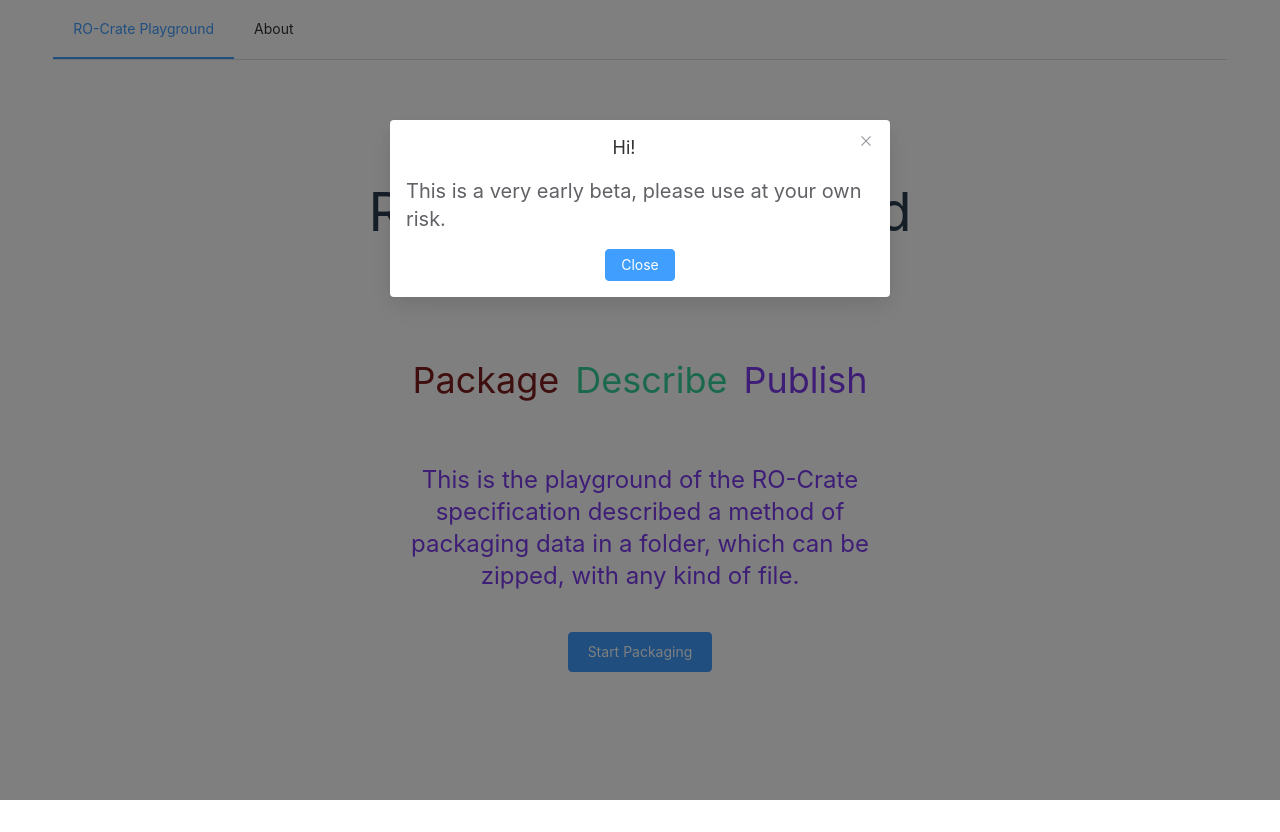
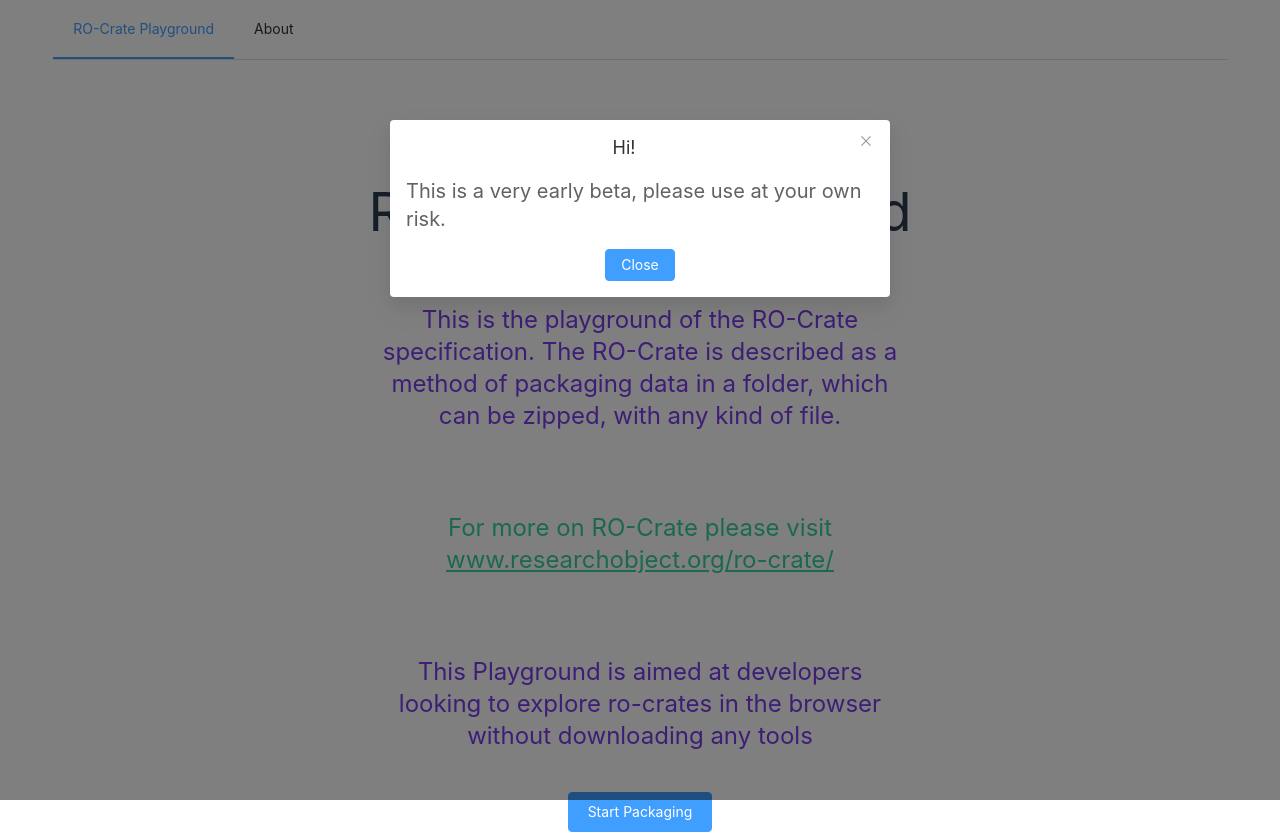
Before and after one commit to Language-Research-Technology/ro-crate-playground, a Vue app in the folder ui/: page / in a window 1280 px wide. Before the commit the page ends 800 px from the top, so only its background shows below. Built offline with nearby package versions, Linux system fonts and the light colour scheme; no server answers.

Commit message:
minor updates

```diff
--- a/ui/src/components/Upload.vue
+++ b/ui/src/components/Upload.vue
@@ -14,7 +14,7 @@
     </div>
     <template #tip>
       <div class="el-upload__tip">
-        json/jsonld files
+        json/jsonld files with a size less than 100MB.
       </div>
     </template>
   </el-upload>
--- a/ui/src/views/ExplorerView.vue
+++ b/ui/src/views/ExplorerView.vue
@@ -2,8 +2,8 @@
 import {
   Document,
   Menu as IconMenu,
-  Location,
-  Setting,
+  Help,
+  CopyDocument,
   HomeFilled,
   Box, Files,
   CloseBold
@@ -24,6 +24,7 @@ import JsonEditorVue from 'json-editor-vue'
 import {useStore} from "@/stores/store.js";
 import rocratelogo from '@/assets/ro-crate-logo.png';
 import {ElMessage, ElMessageBox} from 'element-plus'
+import HelpView from "@/views/HelpView.vue";
 
 
 const store = useStore();
@@ -231,25 +232,18 @@ const fileUploaded = async (data) => {
         </el-menu-item>
         <el-menu-item index="examples">
           <template #title>
-            <el-icon>
-              <setting/>
-            </el-icon>
+            <el-icon><CopyDocument /></el-icon>
             <span>Examples</span>
           </template>
         </el-menu-item>
-        <el-sub-menu index="3">
+        <el-menu-item index="help">
           <template #title>
             <el-icon>
-              <setting/>
+              <help/>
             </el-icon>
             <span>Help</span>
           </template>
-          <el-menu-item index="3-1" @click="drawer = true">
-            Help 1
-          </el-menu-item>
-          <el-menu-item index="3-2">Help 2</el-menu-item>
-          <el-menu-item index="3-3">Help 3</el-menu-item>
-        </el-sub-menu>
+        </el-menu-item>
         <hr/>
         <template v-if="!crateIsEmpty()">
           <div class="text-2xl p-4 px-6 flex items-center justify-center">
@@ -375,6 +369,9 @@ const fileUploaded = async (data) => {
           </el-card>
         </div>
       </div>
+      <div v-if="menu.show==='help'">
+        <HelpView/>
+      </div>
     </el-col>
     <el-col :xs="24" :sm="16" :md="6" :lg="6" :xl="6">
       <el-container v-if="menu.show==='crate'">
@@ -401,9 +398,6 @@ const fileUploaded = async (data) => {
       </el-container>
     </el-col>
   </el-row>
-  <el-drawer v-model="drawer" title="I am the title" :with-header="false">
-    <span>little help tutorial with screenshots</span>
-  </el-drawer>
 </template>
 <style>
 .custom-button {
--- /dev/null
+++ b/ui/src/views/HelpView.vue
@@ -0,0 +1,18 @@
+<script setup>
+import {RouterLink} from 'vue-router'
+
+</script>
+
+<template>
+  <div class="flex items-center justify-center">
+    <div class="h-64 w-[600px] flex items-center justify-center">
+      <el-row>
+        <el-col :span="24">
+          <div class="flex items-center justify-center">
+            <p class="text-[54px] p-3">Help Coming soon</p>
+          </div>
+        </el-col>
+      </el-row>
+    </div>
+  </div>
+</template>
--- a/ui/src/views/HomeView.vue
+++ b/ui/src/views/HomeView.vue
@@ -18,9 +18,7 @@ import {RouterLink} from 'vue-router'
   <div class="flex items-center justify-center">
     <div class="h-20 w-[600px] flex items-center justify-center">
       <el-row :gutter="10">
-        <p class="p-2 text-red-900 text-4xl">Package</p>
-        <p class="p-2 text-emerald-400 text-4xl">Describe</p>
-        <p class="p-2 text-violet-600 text-4xl">Publish</p>
+
       </el-row>
     </div>
   </div>
@@ -29,8 +27,14 @@ import {RouterLink} from 'vue-router'
       <el-row>
         <el-col :span="24">
           <p class="p-10 text-violet-600 text-2xl text-center">
-            This is the playground of the RO-Crate specification described a method of packaging data in a folder, which
+            This is the playground of the RO-Crate specification. The RO-Crate is described as a method of packaging data in a folder, which
             can be zipped, with any kind of file.
+          </p>
+          <p class="p-10 text-emerald-400 text-2xl text-center">
+            For more on RO-Crate please visit <a class="underline" href="https://www.researchobject.org/ro-crate/">www.researchobject.org/ro-crate/</a>
+          </p>
+          <p class="p-10 text-violet-600 text-2xl text-center">
+            This Playground is aimed at developers looking to explore ro-crates in the browser without downloading any tools
           </p>
           <div class="flex items-center justify-center">
             <RouterLink to="/explorer">
```
Also changed, not shown: 1 other file (tests, documents, lock files or other folders).
